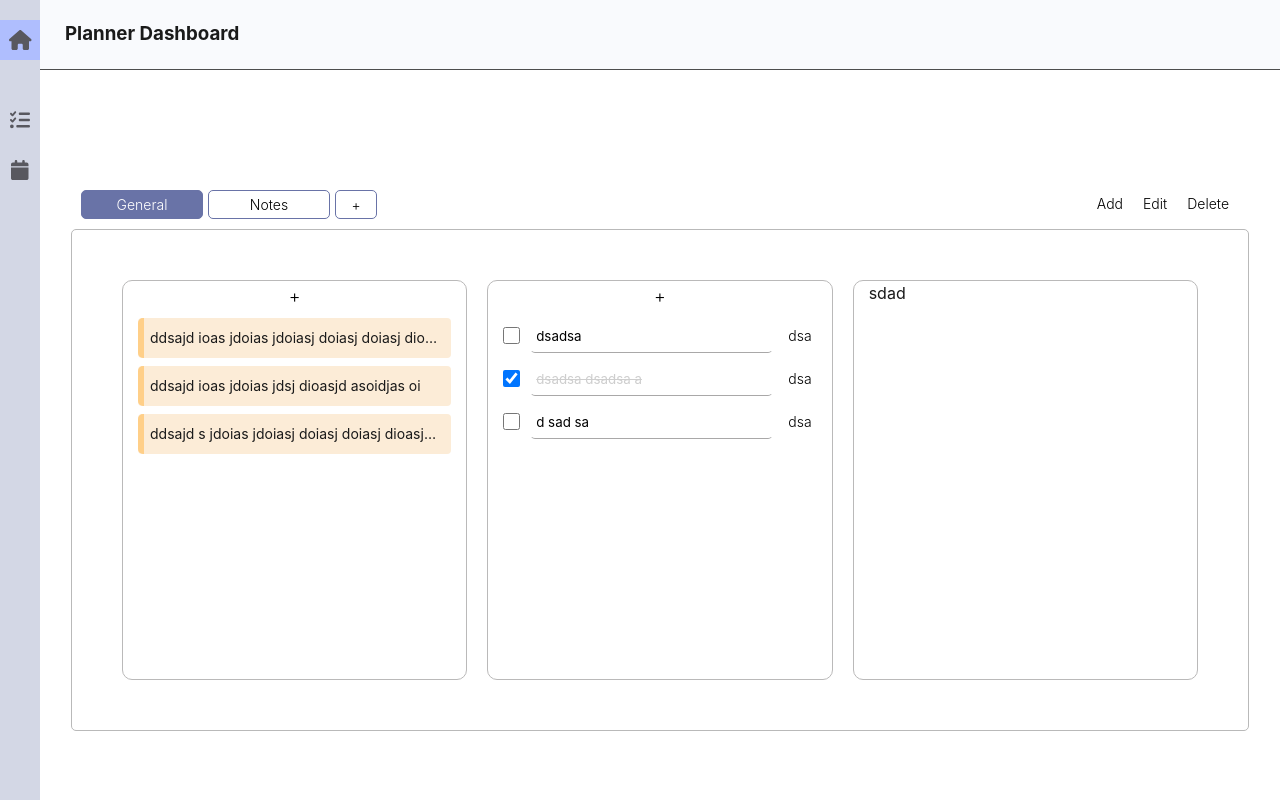
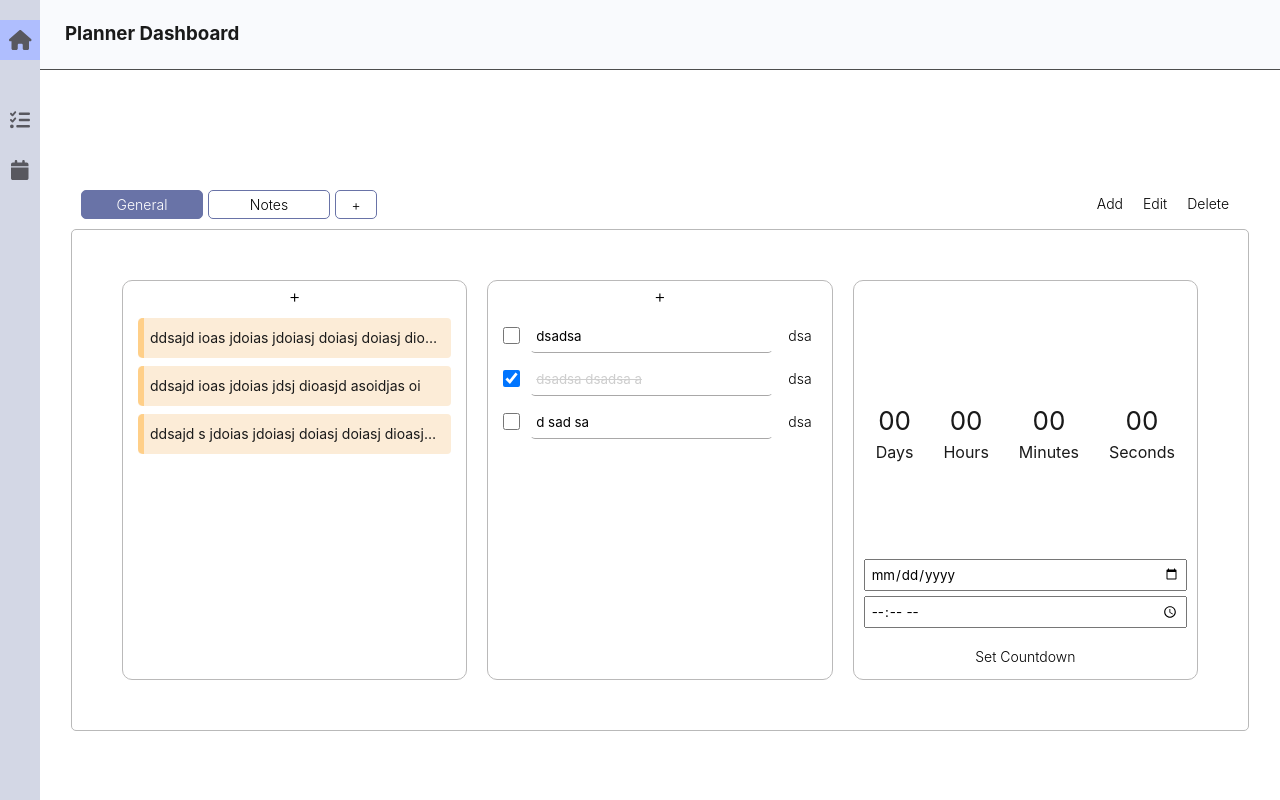
Before and after one commit to Rtam22/Planner, a React (Vite) app: page / in a window 1280 px wide. Built offline with nearby package versions, Linux system fonts and the light colour scheme.

Commit message:
Added countdown logic

```diff
--- /dev/null
+++ b/src/widgets/countdown/countDownDisplay.css
@@ -0,0 +1,18 @@
+.countdown-container {
+  display: flex;
+  justify-content: center;
+  gap: 30px;
+  align-items: center;
+  height: 100%;
+  padding-top: 40px;
+}
+
+.countdown-container div {
+  display: flex;
+  flex-direction: column;
+  align-items: center;
+}
+
+.countdown-number {
+  font-size: 26px;
+}
--- /dev/null
+++ b/src/widgets/countdown/countDownDisplay.tsx
@@ -0,0 +1,29 @@
+import "./countDownDisplay.css";
+import type { Time } from "./countdownWidget";
+type CountDownDisplayProps = {
+  time: Time | undefined;
+};
+function CountDownDisplay({ time }: CountDownDisplayProps) {
+  return (
+    <div className="countdown-container">
+      <div>
+        <p className="countdown-number">{time ? time.days : "00"}</p>
+        <p>Days</p>
+      </div>
+      <div>
+        <p className="countdown-number">{time ? time.hours : "00"}</p>
+        <p>Hours</p>
+      </div>
+      <div>
+        <p className="countdown-number">{time ? time.minutes : "00"}</p>
+        <p>Minutes</p>
+      </div>
+      <div>
+        <p className="countdown-number">{time ? time.seconds : "00"}</p>
+        <p>Seconds</p>
+      </div>
+    </div>
+  );
+}
+
+export default CountDownDisplay;
--- /dev/null
+++ b/src/widgets/countdown/countdownForm.css
@@ -0,0 +1,13 @@
+.time-form-container {
+  height: 120px;
+  width: 100%;
+  display: flex;
+  padding: 0 10px;
+  flex-direction: column;
+  gap: 5px;
+  justify-content: center;
+}
+
+.time-form-container input {
+  width: 100%;
+}
--- /dev/null
+++ b/src/widgets/countdown/countdownForm.tsx
@@ -0,0 +1,39 @@
+import { useState } from "react";
+import "./countdownForm.css";
+import Button from "../../components/common/button";
+import type { CountDownDate } from "./countdownWidget";
+
+type CountdownFormProps = {
+  selectedTime: CountDownDate | undefined;
+  handleSetTime: (date: CountDownDate) => void;
+};
+
+function CountdownForm({ selectedTime, handleSetTime }: CountdownFormProps) {
+  const [selected, setSelected] = useState<CountDownDate>(
+    selectedTime ? selectedTime : { time: "", date: "" }
+  );
+
+  function submitSetTime() {
+    if (selected.time.trim() === "" || selected.date.trim() === "") return;
+    handleSetTime(selected);
+  }
+  return (
+    <div className="time-form-container">
+      <input
+        type="date"
+        onChange={(e) => setSelected((prev) => ({ ...prev, date: e.target.value }))}
+        value={selected.date}
+      />
+      <input
+        type="time"
+        onChange={(e) => setSelected((prev) => ({ ...prev, time: e.target.value }))}
+        value={selected.time}
+      />
+      <Button className="btn" onClick={submitSetTime} height="50px">
+        Set Countdown
+      </Button>
+    </div>
+  );
+}
+
+export default CountdownForm;
--- a/src/widgets/countdown/countdownWidget.tsx
+++ b/src/widgets/countdown/countdownWidget.tsx
@@ -1,9 +1,79 @@
+import { useEffect, useRef, useState } from "react";
 import { baseLayout, innerContainer } from "../widgetConsts";
+import CountdownForm from "./countdownForm";
 import "./countdownWidget.css";
+import CountDownDisplay from "./countDownDisplay";
+import useLocalStorage from "../../hooks/useLocalStorage";
+
+export type CountDownDate = {
+  time: string;
+  date: string;
+};
+export type Time = {
+  days: number;
+  hours: number;
+  minutes: number;
+  seconds: number;
+};
+
 function CountdownWidget() {
+  const [selectedTime, setSelectedTime] = useLocalStorage<CountDownDate | undefined>({
+    key: "countDown",
+    initialValue: undefined,
+  });
+  const [time, setTime] = useState<Time | undefined>(
+    selectedTime ? calculateTimeleft(selectedTime) : undefined
+  );
+
+  const intervalRef = useRef<number | null>(null);
+  useEffect(() => {
+    if (!selectedTime) return;
+    if (intervalRef.current !== null) return;
+    startInterval();
+    return () => stopInterval();
+  }, [selectedTime]);
+
+  function handleGetTimes(time: CountDownDate) {
+    setSelectedTime(time);
+  }
+
+  function startInterval() {
+    if (!selectedTime) return;
+    if (intervalRef.current !== null) return;
+    intervalRef.current = window.setInterval(intervalTicks, 1000);
+  }
+
+  function stopInterval() {
+    if (intervalRef.current !== null) {
+      clearInterval(intervalRef.current);
+      intervalRef.current = null;
+    }
+  }
+
+  function intervalTicks() {
+    if (!selectedTime) return;
+    setTime(calculateTimeleft(selectedTime));
+  }
+
+  function calculateTimeleft(target: CountDownDate) {
+    const currentDate = new Date();
+    const targetDate = new Date(`${target.date}T${target.time}:00`);
+    const difference = targetDate.getTime() - currentDate.getTime();
+
+    const seconds = Math.floor((difference / 1000) % 60);
+    const minutes = Math.floor((difference / 1000 / 60) % 60);
+    const hours = Math.floor((difference / (1000 * 60 * 60)) % 24);
+    const days = Math.floor(difference / (1000 * 60 * 60 * 24));
+
+    return { days: days, hours: hours, minutes: minutes, seconds: seconds };
+  }
+
   return (
     <div style={baseLayout}>
-      <div style={innerContainer}>sdad</div>
+      <div style={innerContainer}>
+        <CountDownDisplay time={time} />
+      </div>
+      <CountdownForm selectedTime={selectedTime} handleSetTime={handleGetTimes} />
     </div>
   );
 }
--- a/src/widgets/notes/notesWidget.tsx
+++ b/src/widgets/notes/notesWidget.tsx
@@ -27,7 +27,7 @@ function NotesWidget() {
     },
   ]);
   const [selectedNote, setSelectedNote] = useState<NoteType | null>(null);
-  const [selectedColor, setSelectedColor] = useState<string>();
+  // const [selectedColor, setSelectedColor] = useState<string>();
 
   function handleSelectNote(id: string) {
     const newNote = notes.find((note) => note.id === id);
@@ -62,7 +62,7 @@ function NotesWidget() {
       {!selectedNote ? (
         <div
           className="centered"
-          style={{ ...centeredContainer, backgroundColor: selectedColor }}
+          style={{ ...centeredContainer /*  backgroundColor: selectedColor  */ }}
         >
           <Button
             className="btn"
```
